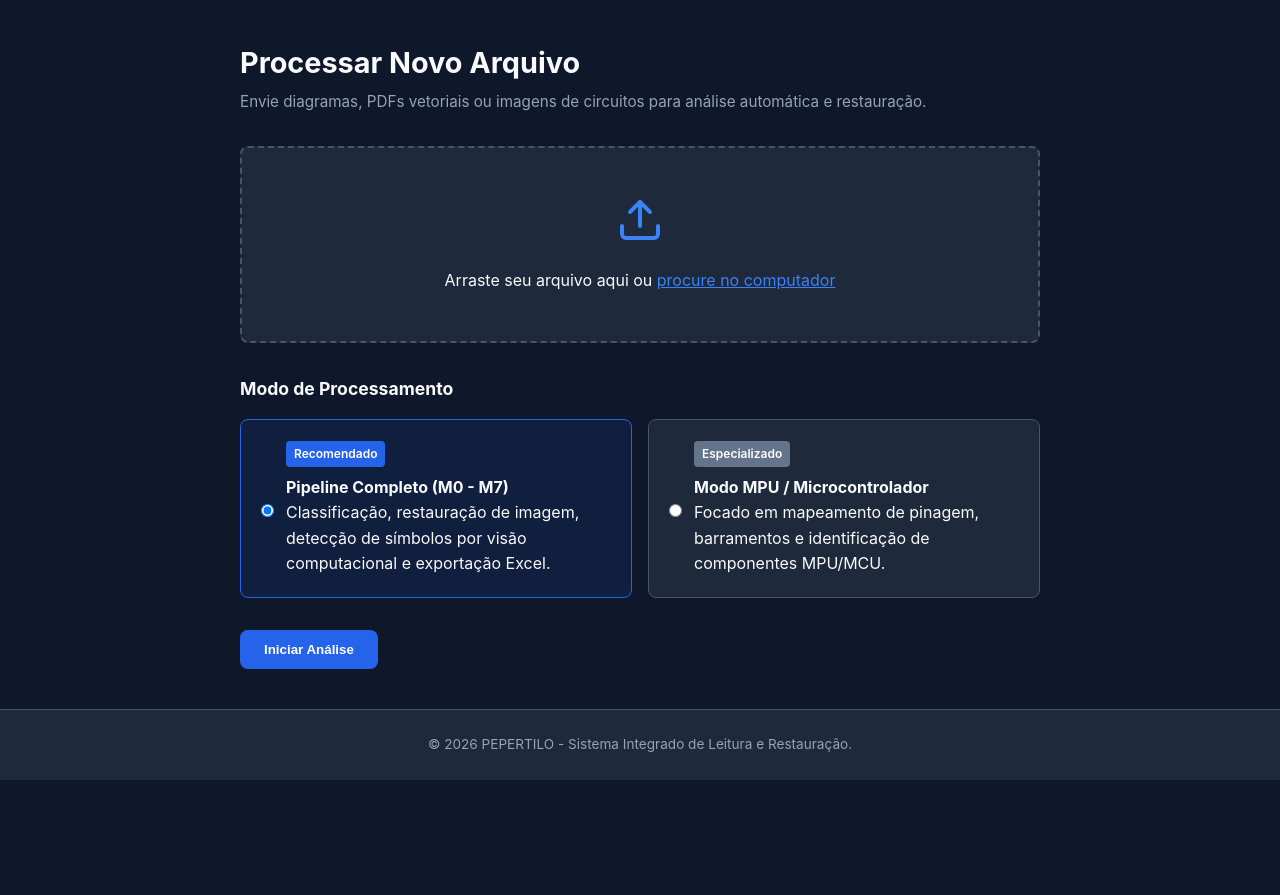
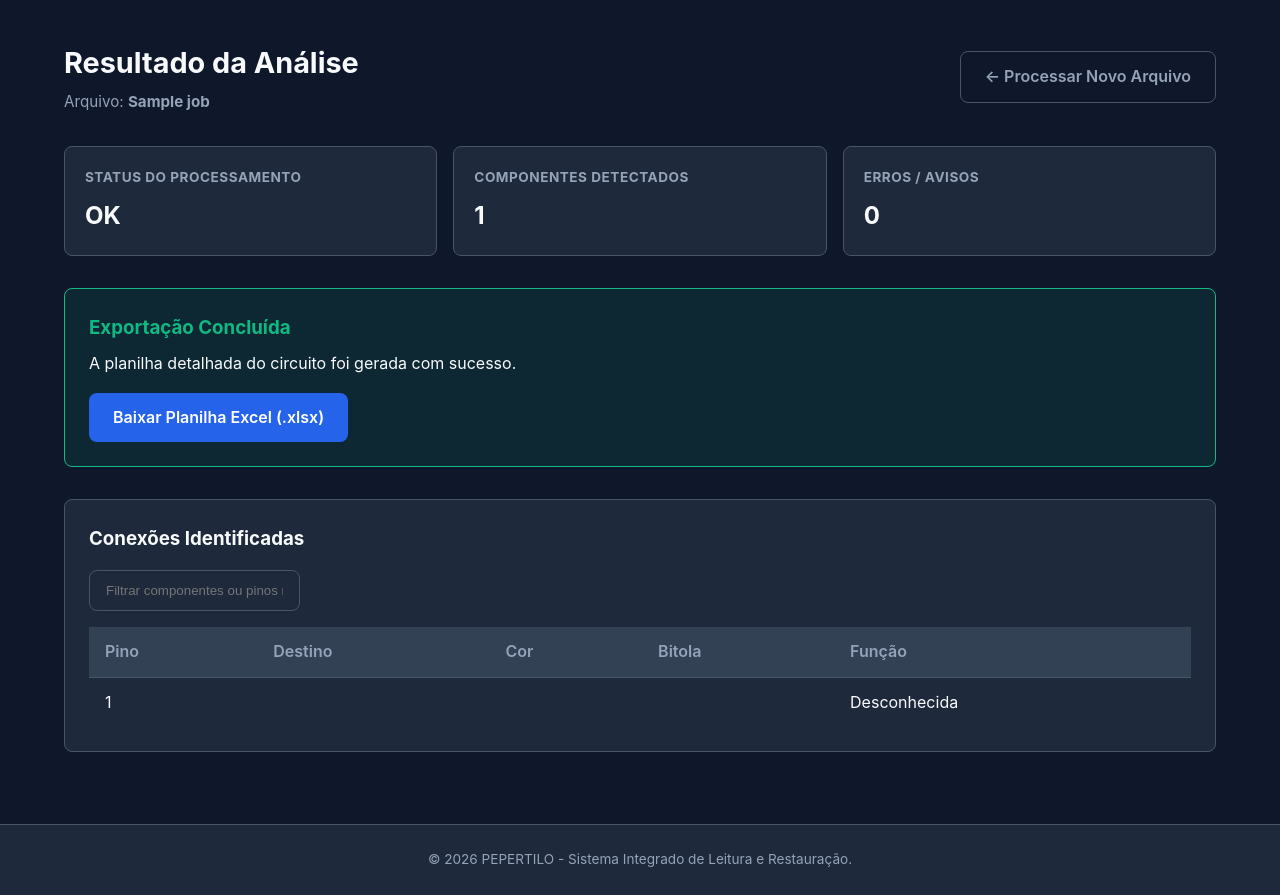
Before and after one commit to cleitonlmoresco/PEPERTILO, a Flask app: template web/templates/resultado.html in a window 1280 px wide. Shown: the part 91-986 px from the top of the page. Before the commit the page ends 871 px from the top, so only its background shows below. Run offline with Flask 3, Linux system fonts and the light colour scheme; the template is opened without the code that fills it: most values are stand-ins (such as "Sample title", 1, 10 or a date in 2020).

Commit message:
Update page title and layout for analysis results

```diff
--- a/web/templates/resultado.html
+++ b/web/templates/resultado.html
@@ -1,63 +1,97 @@
 {% extends "base.html" %}
 
-{% block title %}PEPERTILO 1.0 - Upload e Análise{% endblock %}
+{% block title %}PEPERTILO 1.0 - Resultado da Análise{% endblock %}
 
 {% block content %}
-<section class="secao-upload">
-    <div class="cabecalho-pagina">
-        <h2>Processar Novo Arquivo</h2>
-        <p class="subtitulo">Envie diagramas, PDFs vetoriais ou imagens de circuitos para análise automática e restauração.</p>
+<section class="secao-resultado">
+    <div class="cabecalho-pagina flex-between">
+        <div>
+            <h2>Resultado da Análise</h2>
+            <p class="subtitulo">Arquivo: <strong>{{ job.nome_modulo or 'Desconhecido' }}</strong></p>
+        </div>
+        <a href="{{ url_for('modulo8.index') }}" class="btn-secundario">&larr; Processar Novo Arquivo</a>
     </div>
 
-    <form action="{{ url_for('index') }}" method="POST" enctype="multipart/form-data" class="form-upload" id="formUpload">
-        <div class="area-drop" id="areaDrop">
-            <div class="icone-upload">
-                <svg xmlns="http://www.w3.org/2000/svg" width="48" height="48" viewBox="0 0 24 24" fill="none" stroke="currentColor" stroke-width="2" stroke-linecap="round" stroke-linejoin="round">
-                    <path d="M21 15v4a2 2 0 0 1-2 2H5a2 2 0 0 1-2-2v-4"></path>
-                    <polyline points="17 8 12 3 7 8"></polyline>
-                    <line x1="12" y1="3" x2="12" y2="15"></line>
-                </svg>
-            </div>
-            <p class="instrucao-drag">Arraste seu arquivo aqui ou <label for="arquivo" class="btn-selecionar">procure no computador</label></p>
-            <input type="file" name="arquivo" id="arquivo" required accept=".pdf,.png,.jpg,.jpeg,.bmp" class="input-escondido">
-            <div id="infoArquivo" class="info-arquivo oculto">
-                <span id="nomeArquivo"></span>
-                <button type="button" id="btnRemoverArquivo" class="btn-remover">&times;</button>
-            </div>
+    <!-- Resumo do Status -->
+    <div class="cards-resumo">
+        <div class="card-status status-{{ job.status }}">
+            <h4>Status do Processamento</h4>
+            <p class="valor">{{ job.status | upper }}</p>
         </div>
+        <div class="card-status">
+            <h4>Componentes Detectados</h4>
+            <p class="valor">{{ resultado.num_conexoes or 0 }}</p>
+        </div>
+        <div class="card-status">
+            <h4>Erros / Avisos</h4>
+            <p class="valor">{{ job.erros|length or 0 }}</p>
+        </div>
+    </div>
 
-        <div class="painel-opcoes">
-            <h3>Modo de Processamento</h3>
-            <div class="grid-modos">
-                <label class="card-modo ativo">
-                    <input type="radio" name="modo" value="padrao" checked>
-                    <div class="conteudo-card">
-                        <span class="badge">Recomendado</span>
-                        <h4>Pipeline Completo (M0 - M7)</h4>
-                        <p>Classificação, restauração de imagem, detecção de símbolos por visão computacional e exportação Excel.</p>
-                    </div>
-                </label>
+    <!-- Seção de Ações e Downloads -->
+    {% if resultado.conexoes %}
+    <div class="caixa-destaque">
+        <h3>Exportação Concluída</h3>
+        <p>A planilha detalhada do circuito foi gerada com sucesso.</p>
+        <a href="{{ url_for('modulo8.download_planilha', job_id=job.id) }}" class="btn-principal">
+            Baixar Planilha Excel (.xlsx)
+        </a>
+    </div>
+    {% endif %}
 
-                <label class="card-modo">
-                    <input type="radio" name="modo" value="mpu">
-                    <div class="conteudo-card">
-                        <span class="badge badge-secundario">Especializado</span>
-                        <h4>Modo MPU / Microcontrolador</h4>
-                        <p>Focado em mapeamento de pinagem, barramentos e identificação de componentes MPU/MCU.</p>
-                    </div>
-                </label>
-            </div>
+    <!-- Tabela de Conexões Identificadas -->
+    <div class="painel-tabela">
+        <h3>Conexões Identificadas</h3>
+        {% if resultado.conexoes %}
+        <div class="tabela-container">
+            <table class="tabela-dados">
+                <thead>
+                    <tr>
+                        <th>Pino</th>
+                        <th>Destino</th>
+                        <th>Cor</th>
+                        <th>Bitola</th>
+                        <th>Função</th>
+                    </tr>
+                </thead>
+                <tbody>
+                    {% for conn in resultado.conexoes %}
+                    <tr>
+                        <td>{{ conn[0] if conn|length > 0 else '' }}</td>
+                        <td>{{ conn[1] if conn|length > 1 else '' }}</td>
+                        <td>{{ conn[2] if conn|length > 2 else '' }}</td>
+                        <td>{{ conn[3] if conn|length > 3 else '' }}</td>
+                        <td>{{ resultado.funcoes.get(conn[0], 'Desconhecida') if conn|length > 0 else '' }}</td>
+                    </tr>
+                    {% endfor %}
+                </tbody>
+            </table>
         </div>
+        {% else %}
+        <p class="sem-dados">Nenhuma conexão foi identificada no arquivo enviado.</p>
+        {% endif %}
+    </div>
 
-        <div class="acoes-formulario">
-            <button type="submit" class="btn-principal" id="btnEnviar">
-                <span>Iniciar Análise</span>
-            </button>
+    <!-- Seção de Erros -->
+    {% if job.erros %}
+    <div class="painel-logs">
+        <h3>Relatório de Ocorrências</h3>
+        <div class="grupo-logs">
+            <h4 class="texto-erro">Erros Registrados</h4>
+            <ul>
+                {% for erro in job.erros %}
+                <li>
+                    <span class="badge badge-erro">{{ erro.severidade or 'erro' }}</span>
+                    <strong>[{{ erro.modulo or 'desconhecido' }}]</strong> {{ erro.mensagem }}
+                </li>
+                {% endfor %}
+            </ul>
         </div>
-    </form>
+    </div>
+    {% endif %}
 </section>
 {% endblock %}
 
 {% block extra_js %}
-<script src="{{ url_for('static', filename='js/upload.js') }}"></script>
+<script src="{{ url_for('static', filename='js/visualizador.js') }}"></script>
 {% endblock %}
```
